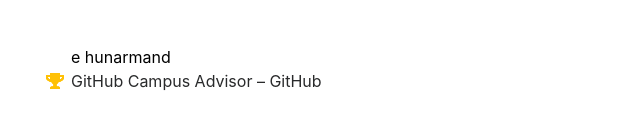
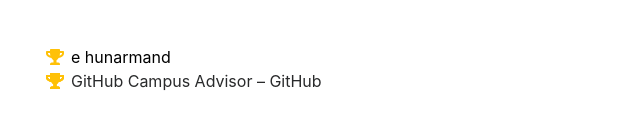
Before and after one commit to zia-ul-islam231/Zia-ul-Islam, a website: page index.html in a window 1280 px wide. Shown: the part 5195-5324 px from the top of the page, 289-929 px from the left. Drawn offline with Linux system fonts and the light colour scheme; a web font is replaced by a local one.

Commit message:
Update index.html

```diff
--- a/index.html
+++ b/index.html
@@ -250,7 +250,7 @@
   <div class="w-100">
     <h2 class="mb-5">Awards & Certifications</h2>
     <ul class="fa-ul mb-0">
-      <a href="https://lms.ehunar.org/certificate/e158bcd57a"><li> <i class="fa-li fa fa-trophy text-warning"></i> e hunarmand</li></a>
+      <li> <a href="https://lms.ehunar.org/certificate/e158bcd57a"><i class="fa-li fa fa-trophy text-warning"></i> e hunarmand</a></li>
       <li><i class="fa-li fa fa-trophy text-warning"></i></li>
       <li><i class="fa-li fa fa-trophy text-warning"></i></li>
       <li><i class="fa-li fa fa-trophy text-warning"></i> GitHub Campus Advisor – GitHub</li>
```
